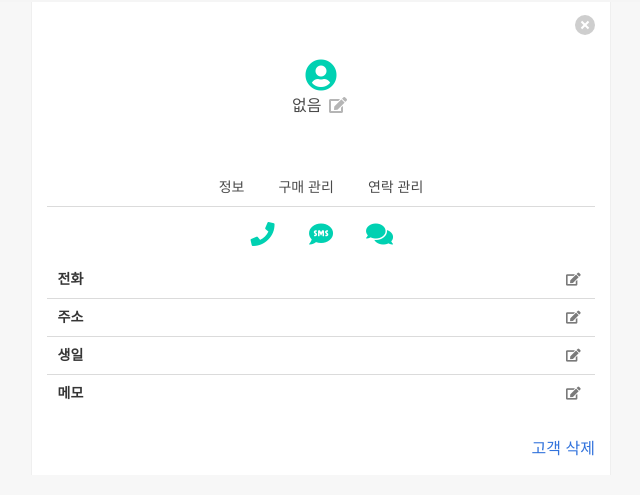
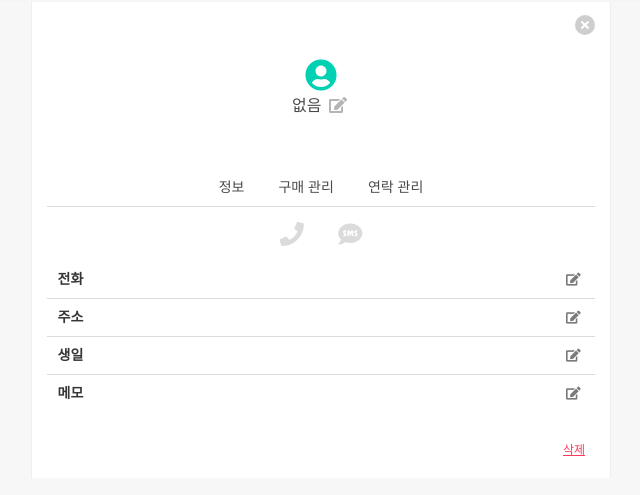
Before and after one commit to gamtoggi/customer-note, a Django app: template customers/templates/customers/detail/info/index.html in a window 1280 px wide. Shown: the part 52-547 px from the top of the page, without its empty margins (319-959 px from the left). Run offline with Django 3.2, Linux system fonts and the light colour scheme; the template is opened without the code that fills it, so the values that code supplies are empty; some libraries are stand-ins or nearby versions.

Commit message:
전화 링크, 문자 링크

```diff
--- a/customers/templates/customers/detail/info/partial/info.html
+++ b/customers/templates/customers/detail/info/partial/info.html
@@ -2,21 +2,16 @@
 
 <!-- Contact buttons -->
 <div class="has-text-centered">
-  <button class="button is-white is-large">
+  <a class="button is-white is-large" {% if customer.phone != None %}href="tel:{{ customer.phone }}"{% endif %}>
     <span class="icon">
-      <i class="fas fa-phone has-text-primary"></i>
+      <i class="fas fa-phone {% if customer.phone != None %}has-text-primary{% else %}has-text-grey-lighter{% endif %}"></i>
     </span>
-  </button>
-  <button class="button is-white is-large">
+  </a>
+  <a class="button is-white is-large" {% if customer.phone != None %}href="sms:{{ customer.phone }}"{% endif %}>
     <span class="icon">
-      <i class="fas fa-sms has-text-primary"></i>
+      <i class="fas fa-sms {% if customer.phone != None %}has-text-primary{% else %}has-text-grey-lighter{% endif %}"></i>
     </span>
-  </button>
-  <button class="button is-white is-large">
-    <span class="icon">
-      <i class="fas fa-comments has-text-primary"></i>
-    </span>
-  </button>
+  </a>
 </div>
 
 <!-- info -->
@@ -27,4 +22,8 @@
   {% include './info_row.html' with label='메모' name='memo' value=customer.memo|default:'' %}
 </table>
 
-<a href="#" class="is-pulled-right is-size-6">고객 삭제</a>
+<div class="js-partial-btn" data-url="{% url 'customers:delete_ajax' customer.pk %}" data-target="#delete-modal-container">
+  <p class="button is-text is-pulled-right has-text-danger is-small">삭제</p>
+</div>
+
+<div id="delete-modal-container"></div>
```
